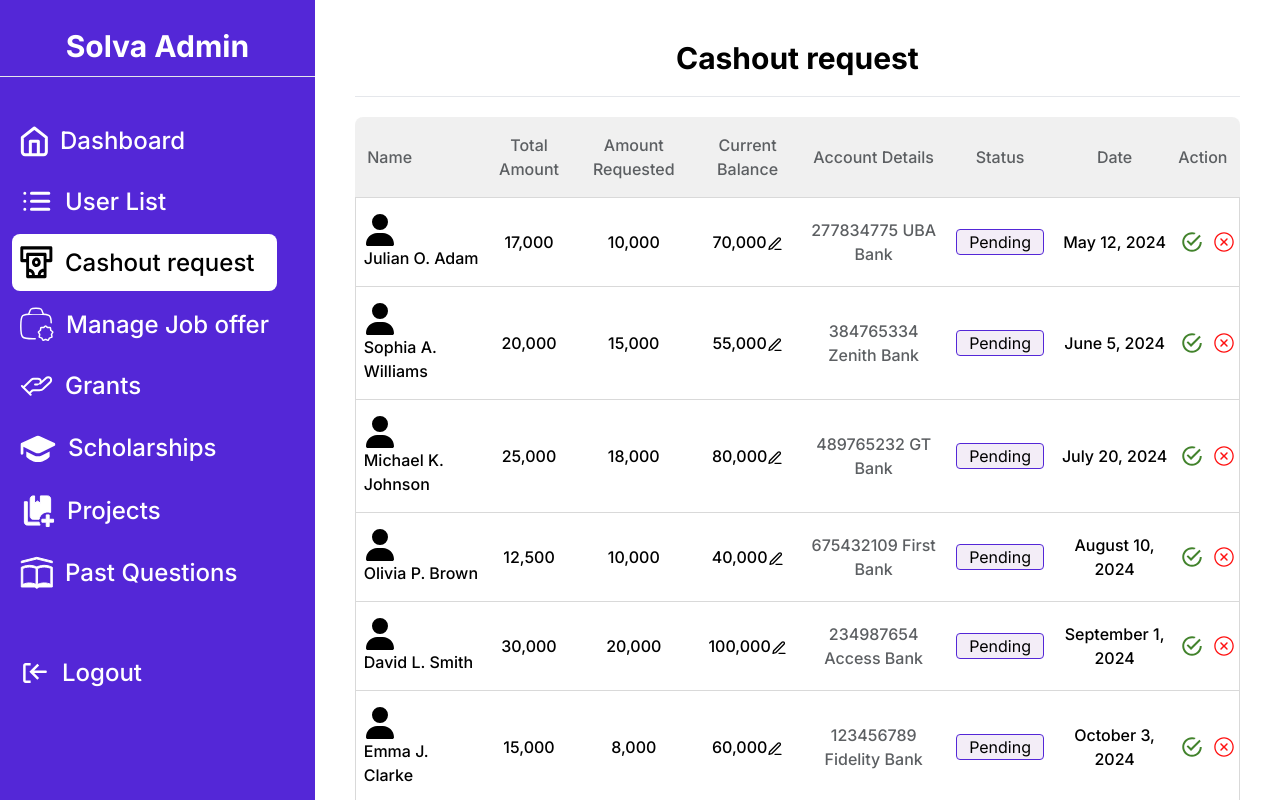
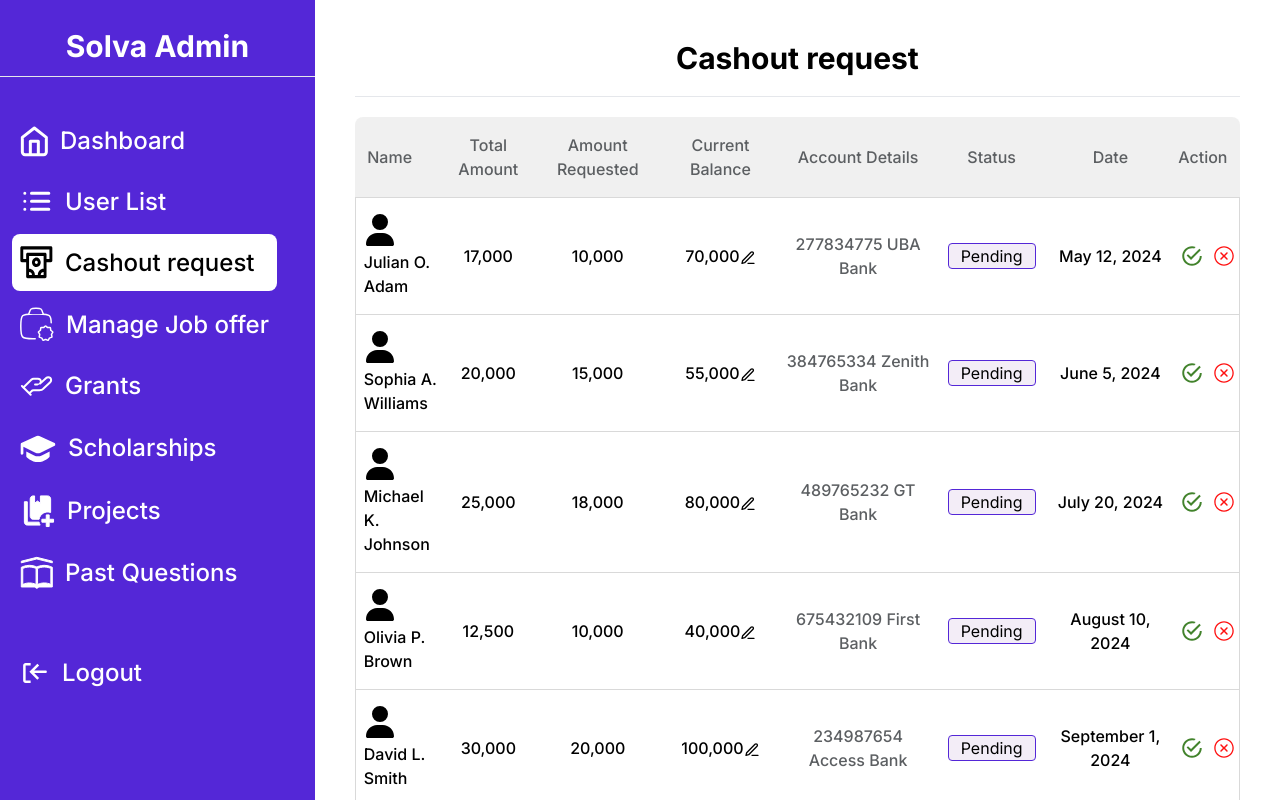
Before and after one commit to Solva-App/solva, a Next.js app: page /cashout in a window 1280 px wide. Built offline with nearby package versions, Linux system fonts and the light colour scheme.

Commit message:
cashout table arrangement

```diff
--- a/app/cashout/page.tsx
+++ b/app/cashout/page.tsx
@@ -103,10 +103,16 @@ const CashOut = () => {
               {cashOutData.map((data, index) => {
                 return (
                   <tr key={index} className=" border border-[#D9D9D9]">
-                    <td className="text-black flex items-center flex-wrap px-2 capitalize font-medium text-sm sm:text-base py-4">
-                      <FaUser className="h-8 w-8" /> {data.name}
-                    </td>
-                    <td className="text-black text-center font-medium capitalize px-2 text-sm sm:text-base  py-4">
+                   <td className="text-black px-2 capitalize font-medium text-sm sm:text-base py-4">
+  <FaUser className="h-8 w-8" />
+  <br />
+  <div className="-mt-5 break-words">
+    <p>{data.name.split(" ")[0]} {data.name.split(" ")[1].charAt(0)}.</p>
+    <p>{data.name.split(" ")[2]}</p>
+  </div>
+</td>
+
+                    <td className="text-black text-center font-medium capitalize text-sm sm:text-base  py-4">
                       {data.totalAmt}
                     </td>
                     <td className="text-black text-center font-medium capitalize px-2 text-sm sm:text-base  py-4">
--- a/app/courses/add-course/page.tsx
+++ b/app/courses/add-course/page.tsx
@@ -33,6 +33,7 @@ const AddCourse = () => {
               name="university"
               id="university"
             >
+              <option value="">University</option>
               <option value="Babcock">Babcock</option>
               <option value="Unilorin">Unilorin</option>
               <option value="FUTA">FUTA</option>
@@ -44,6 +45,7 @@ const AddCourse = () => {
               name="faculty"
               id="faculty"
             >
+              <option value=" ">Faculty</option>
               <option value="Faculty of Sciences">Faculty of Sciences</option>
               <option value="Faculty of Arts">Faculty of Arts</option>
               <option value="Faculty of Engineering">
@@ -57,7 +59,7 @@ const AddCourse = () => {
               name="department"
               id="department"
             >
-              <option value="Computer Science">Computer Science</option>
+              <option value="">Department</option>
               <option value="Information Technology">
                 Information Technology
               </option>
@@ -70,7 +72,7 @@ const AddCourse = () => {
             <input
               type="text"
               className="w-full md:w-1/2 border border-[#5C5F62] font-medium text-[#5C5F62] rounded-[8px] text-base sm:text-xl p-3 sm:p-5"
-              placeholder="$5,000 Grants from Google"
+              placeholder="Course code"
             />
           </div>
           <div>
@@ -83,6 +85,9 @@ const AddCourse = () => {
                 <MdOutlineAddCircleOutline className="text-2xl" />
               </div>
               <div className="w-32 flex justify-center items-center h-28 border border-[#5C5F62] rounded-[8px]">
+                <MdOutlineAddCircleOutline className="text-2xl" />
+              </div>
+              <div className="w-32 flex justify-center items-center h-28 border-none">
                 <MdOutlineAddCircleOutline className="text-2xl" />
               </div>
             </div>
--- a/components/sideNav.tsx
+++ b/components/sideNav.tsx
@@ -229,10 +229,11 @@ const SideNav: React.FC = () => {
           })}
         </div>
         <div className="">
-          <Link href={"/settings"} className="">
+          <Link href={"/"} className="">
             <div
+
               className={`link ${
-                pathname.includes("/settings")
+                pathname.includes("/log-out")
                   ? "text-black bg-white"
                   : "text-white"
               } flex items-center rounded-[4px] sm:rounded-[8px] my-5 md:my-2 md:gap-3 gap-0 md:py-3 py-1 cursor-pointer justify-start mx-3 px-2 `}
--- a/data/userData.js
+++ b/data/userData.js
@@ -16,14 +16,14 @@ export const userInformation = [
   {
     id: 3,
     name: "Julian O. Adam",
-    category: "Freelancer",
+    category: "user",
     status: "Active",
     enrolled: "May 12, 2024",
   },
   {
     id: 4,
     name: "Julian O. Adam",
-    category: "suspended",
+    category: "user",
     status: "Active",
     enrolled: "May 12, 2024",
   },
@@ -37,7 +37,7 @@ export const userInformation = [
   {
     id: 6,
     name: "Julian O. Adam",
-    category: "freelancer",
+    category: "user",
     status: "Active",
     enrolled: "May 12, 2024",
   },
```
